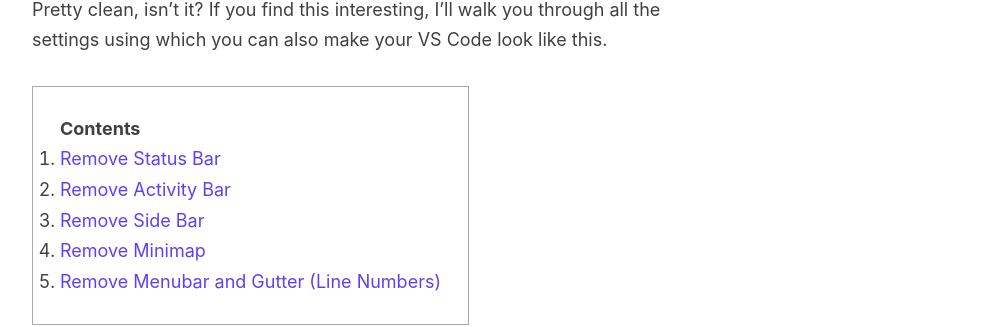
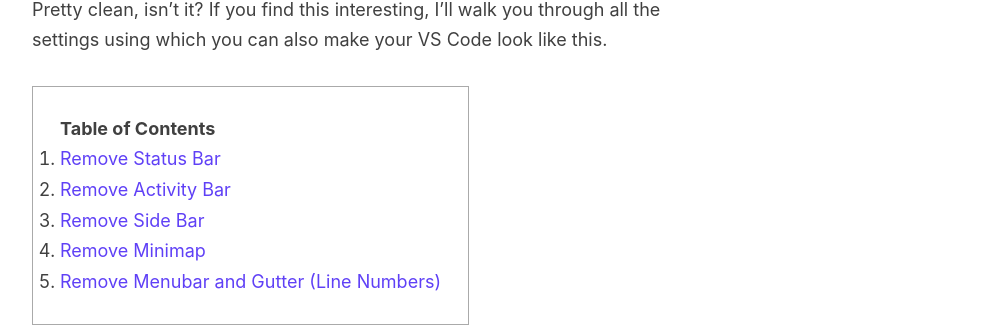
Before and after one commit to varunkumardev/amitmerchant1990.github.io, a Jekyll site: the page built from _posts/2020-8-14-making-my-vs-code-setup-minimal-and-distraction-free.md, in a window 1280 px wide. Shown: the part 1551-1878 px from the top of the page, without its empty margins (143-1128 px from the left). Built offline with Jekyll 4.4.1, drawn with Linux system fonts in a browser that asks for light colours; comment, search, counter and statistics services are not loaded.

Commit message:
improve post.

```diff
--- a/style.scss
+++ b/style.scss
@@ -532,20 +532,20 @@ p > img {
   }
 }
 
-#markdown-toc::before {
-  content: "Contents";
-  font-weight: bold;
-}
-
-#markdown-toc ul {
-  list-style: decimal;
-}
-
 #markdown-toc {
   border: 1px solid #aaa;
   padding: 1.5em;
   list-style: decimal;
   display: inline-block;
+
+  ul {
+    list-style: decimal;
+  }
+
+  &::before {
+    content: "Table of Contents";
+    font-weight: bold;
+  }
 }
 
 .column {
```
Also changed, not shown: _posts/2020-11-01-how-to-upgrade-application-codebase-to-use-PHP-8-features-rector.md (+3 -0 lines).
